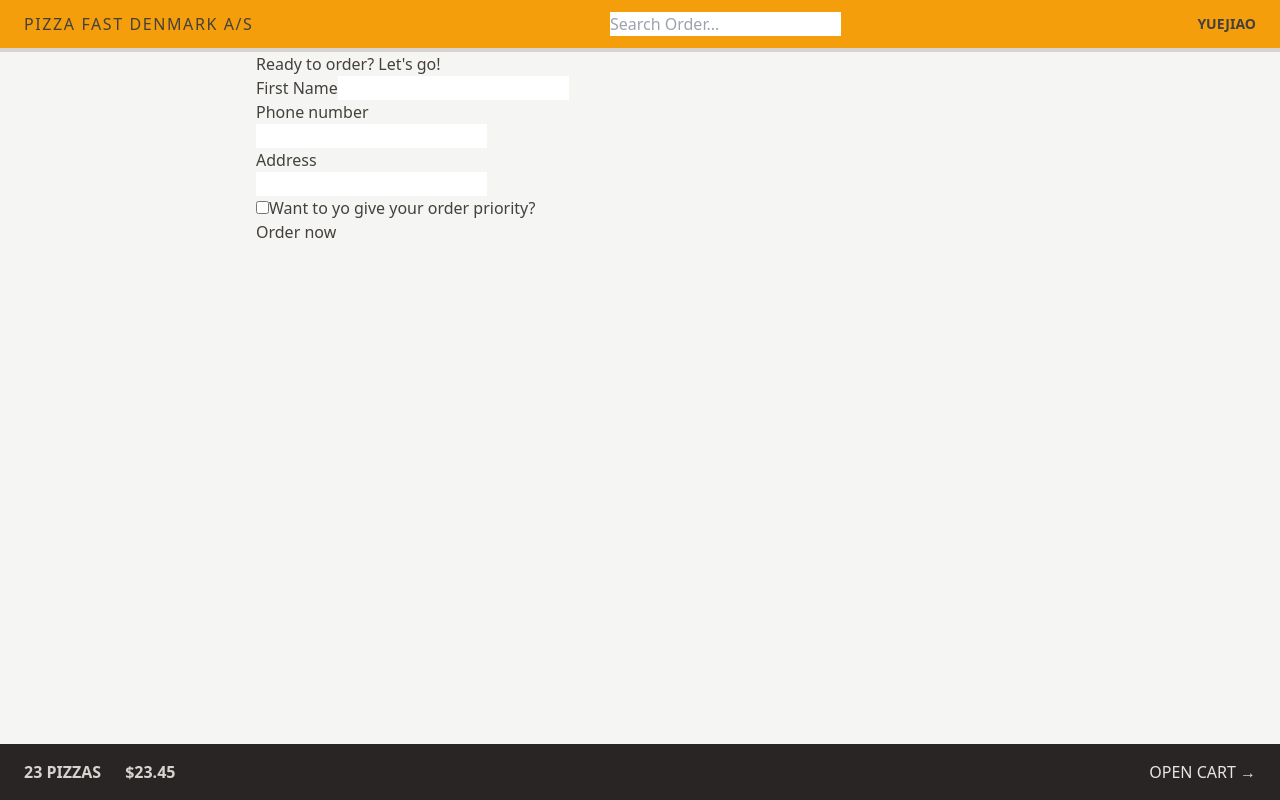
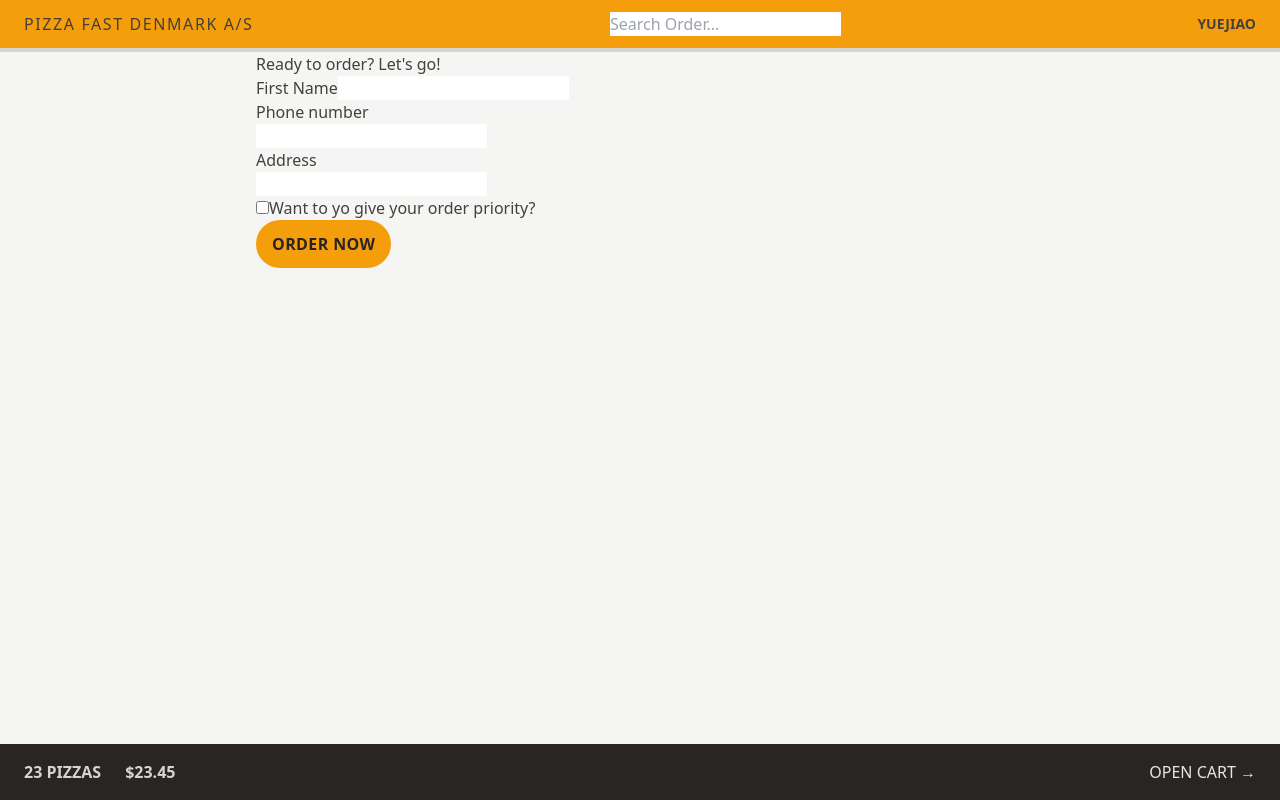
Before and after one commit to YuejiaoShi/pizza-fast-shop, a React (Vite) app: page /order/new in a window 1280 px wide. Built offline with nearby package versions, Linux system fonts and the light colour scheme.

Commit message:
give styles to Order Now button

```diff
--- a/src/features/order/CreateOrder.tsx
+++ b/src/features/order/CreateOrder.tsx
@@ -1,15 +1,15 @@
-import React, { useState } from "react";
-import { Form, redirect, useActionData, useNavigation } from "react-router-dom";
 import {
   createOrder,
   CreateOrderRequest,
   OrderType,
 } from "../../servers/apiRestaurant";
+import { Form, redirect, useActionData, useNavigation } from "react-router-dom";
+import React, { useState } from "react";
 
 // https://uibakery.io/regex-library/phone-number
 const isValidPhone = (str: string): boolean =>
   /^\+?\d{1,4}?[-.\s]?\(?\d{1,3}?\)?[-.\s]?\d{1,4}[-.\s]?\d{1,4}[-.\s]?\d{1,9}$/.test(
-    str
+    str,
   );
 
 type CartItem = {
@@ -94,7 +94,10 @@ const CreateOrder: React.FC = () => {
 
         <div>
           <input type="hidden" name="cart" value={JSON.stringify(cart)}></input>
-          <button disabled={isSubmitting}>
+          <button
+            disabled={isSubmitting}
+            className="bg-amber-500 text-stone-800 py-3 px-4 font-semibold uppercase tracking-wide rounded-full hover:bg-amber-300 transition-colors duration-300 focus:outline-none focus:ring focus:ring-amber-300 focus:bg-amber-300 focus:ring-offset-2 disabled:cursor-not-allowed"
+          >
             {isSubmitting ? "Placing order..." : "Order now"}
           </button>
         </div>
```
